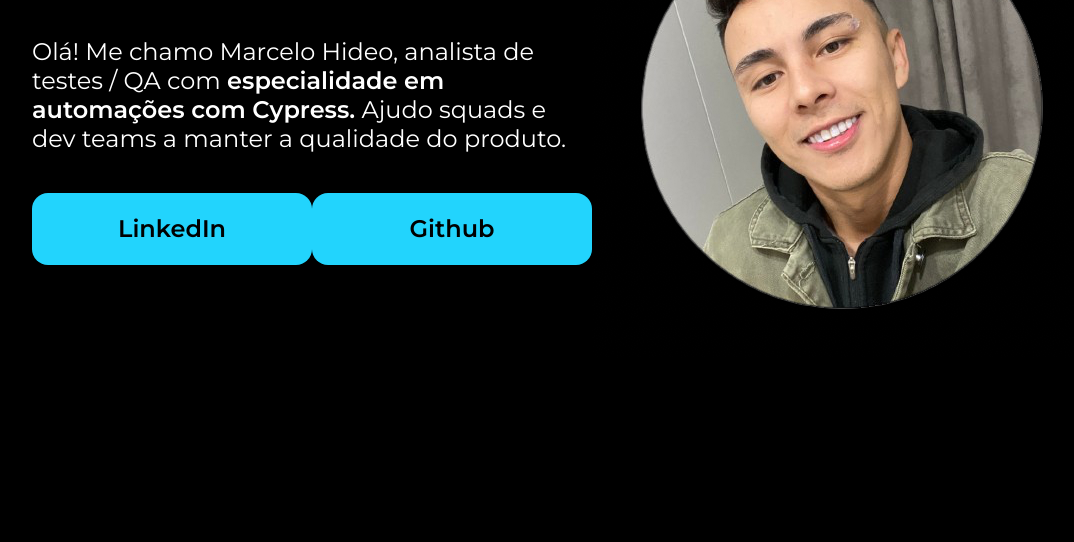
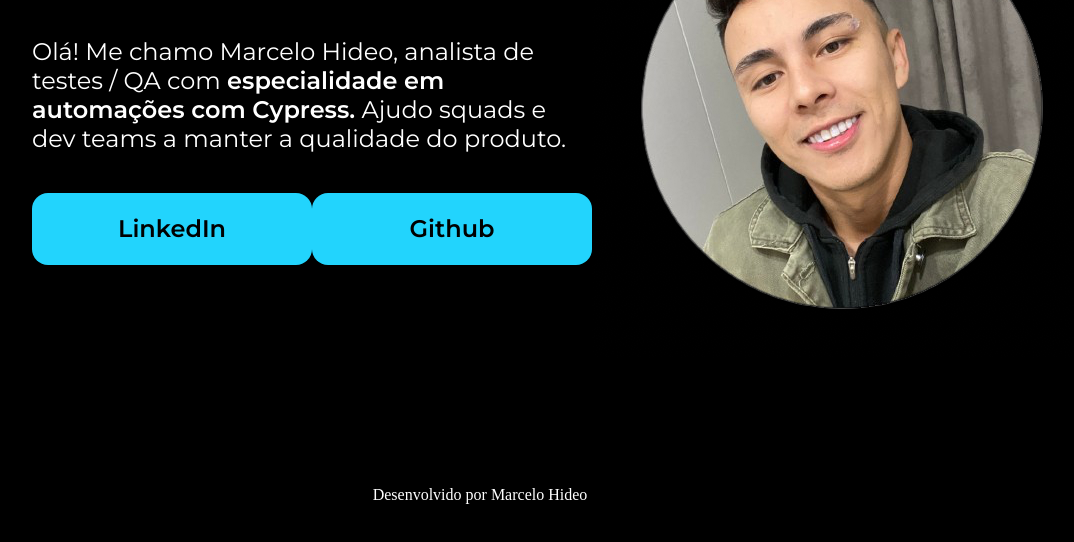
Before and after one commit to marcelodoqa/html-css-alura, a plain HTML site: page projeto/index.html in a window 1280 px wide. Shown: the part 270-812 px from the top of the page, without its empty margins (160-1234 px from the left). Drawn offline with nearby package versions, Linux system fonts and the light colour scheme.

Commit message:
'first commit'

```diff
--- a/projeto/index.html
+++ b/projeto/index.html
@@ -26,6 +26,6 @@
         </section>
         <img src="imagem2.png" alt="selfie de Marcelo Hideo">
     </main>
-    <footer></footer>
+    <footer>Desenvolvido por Marcelo Hideo </footer>
 </body>
 </html>
--- a/projeto/style.css
+++ b/projeto/style.css
@@ -52,3 +52,6 @@ strong {
     font-family: 'Montserrat', sans-serif;
     text-decoration: none;
 }
+footer {
+    text-align: center;
+}
```
